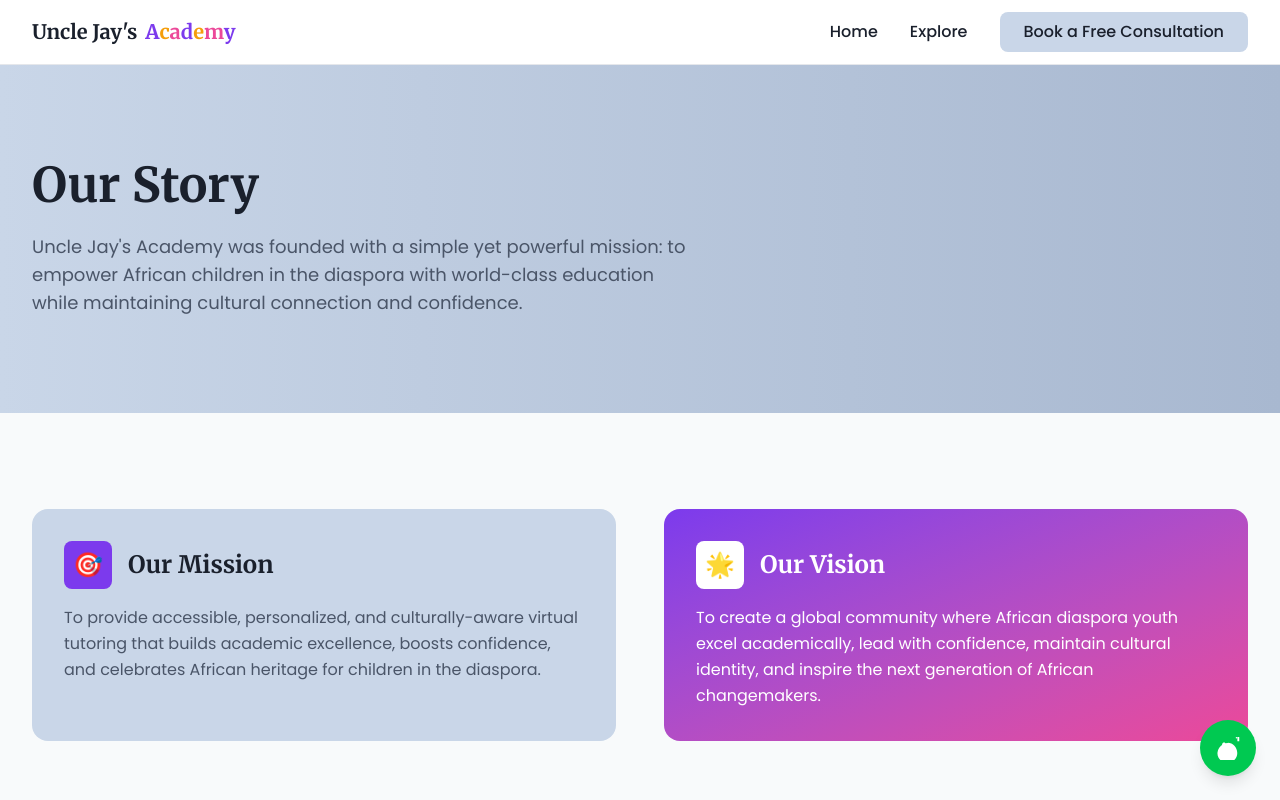
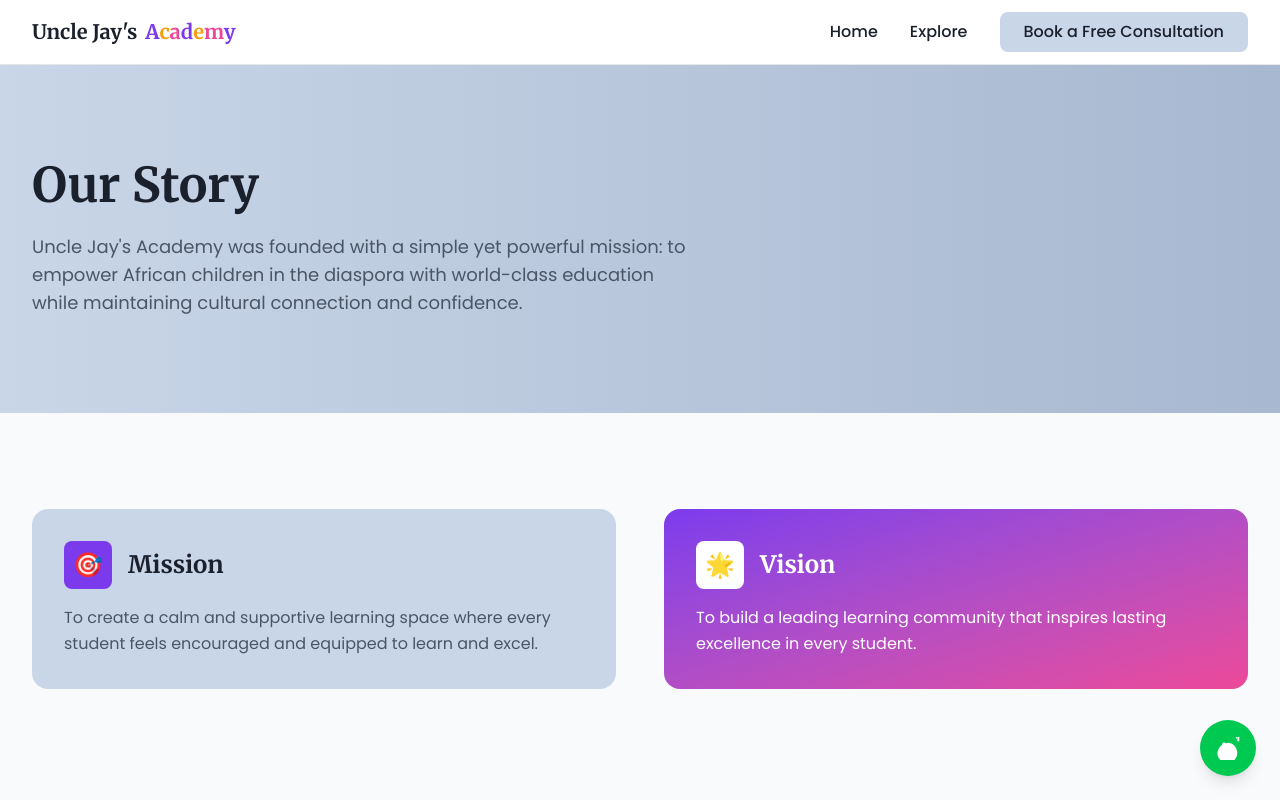
Before and after one commit to FullReCordz/uncle-jay-s-academy, a Next.js app: page /about in a window 1280 px wide. Shown: the top 800 px of the page. Built offline with nearby package versions, Linux system fonts and the light colour scheme.

Commit message:
feat: simplify mission and vision statements; add new hero section paragraph

```diff
--- a/app/about/page.tsx
+++ b/app/about/page.tsx
@@ -30,10 +30,10 @@ export default function AboutPage() {
                   <div className="w-12 h-12 bg-ujo-purple rounded-lg flex items-center justify-center">
                     <span className="text-2xl">🎯</span>
                   </div>
-                  <h2 className="text-2xl font-serif font-bold text-ujo-text">Our Mission</h2>
+                  <h2 className="text-2xl font-serif font-bold text-ujo-text">Mission</h2>
                 </div>
                 <p className="text-ujo-text-light leading-relaxed">
-                  To provide accessible, personalized, and culturally-aware virtual tutoring that builds academic excellence, boosts confidence, and celebrates African heritage for children in the diaspora.
+                  To create a calm and supportive learning space where every student feels encouraged and equipped to learn and excel.
                 </p>
               </div>
 
@@ -43,10 +43,10 @@ export default function AboutPage() {
                   <div className="w-12 h-12 bg-ujo-white rounded-lg flex items-center justify-center">
                     <span className="text-2xl">🌟</span>
                   </div>
-                  <h2 className="text-2xl font-serif font-bold text-ujo-white">Our Vision</h2>
+                  <h2 className="text-2xl font-serif font-bold text-ujo-white">Vision</h2>
                 </div>
                 <p className="text-ujo-white leading-relaxed">
-                  To create a global community where African diaspora youth excel academically, lead with confidence, maintain cultural identity, and inspire the next generation of African changemakers.
+                  To build a leading learning community that inspires lasting excellence in every student.
                 </p>
               </div>
             </div>
--- a/components/hero-section.tsx
+++ b/components/hero-section.tsx
@@ -10,8 +10,11 @@ export default function HeroSection() {
             <h1 className="font-serif text-4xl md:text-5xl font-bold text-ujo-text mb-6 leading-tight">
               Raising Confident African Scholars for a Global Future
             </h1>
-            <p className="text-lg text-ujo-text-light mb-8 leading-relaxed">
+            <p className="text-lg text-ujo-text-light mb-2 leading-relaxed">
               Personalized virtual learning designed to help African children in the diaspora excel academically, build confidence, and stay connected to a culture of excellence.
+            </p>
+            <p className="text-lg font-semibold text-ujo-purple mb-8">
+              Excellence through guided learning
             </p>
             <div className="flex flex-col sm:flex-row gap-4">
               <button className="bg-ujo-purple hover:bg-indigo-700 text-ujo-white font-semibold px-8 py-3 rounded-lg transition-colors">
```
